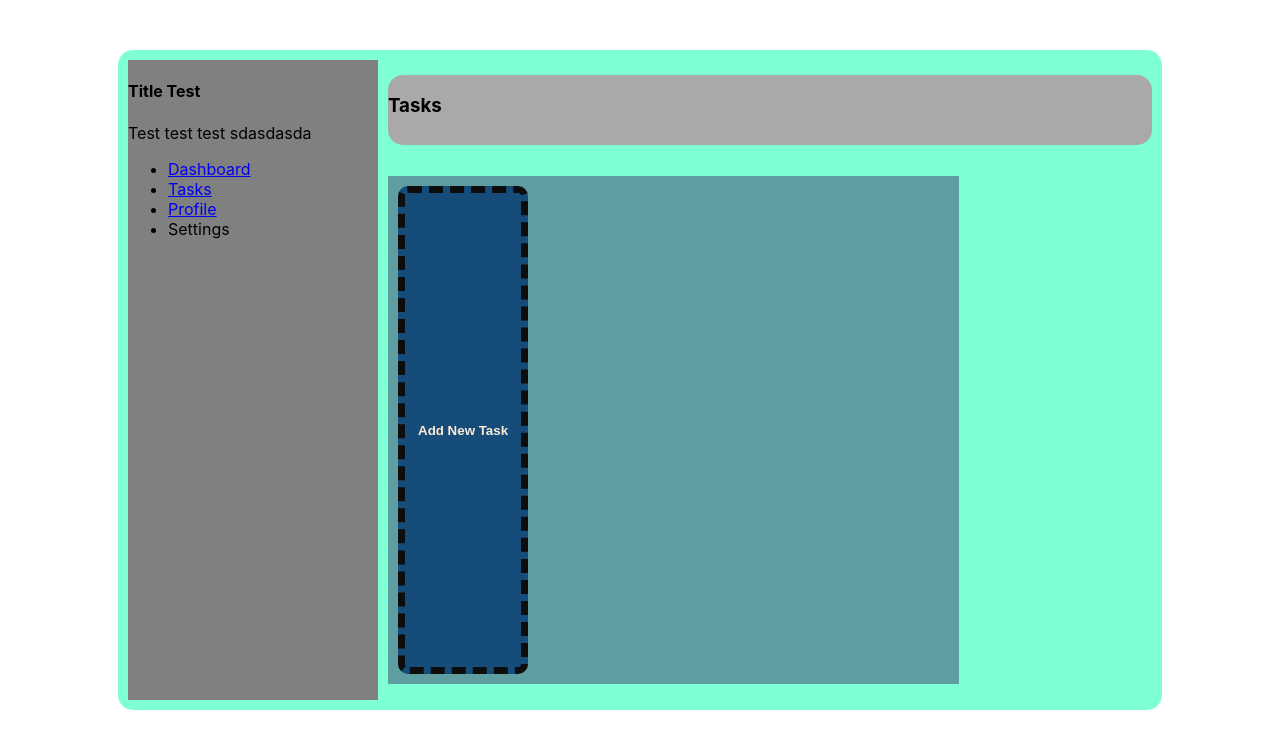
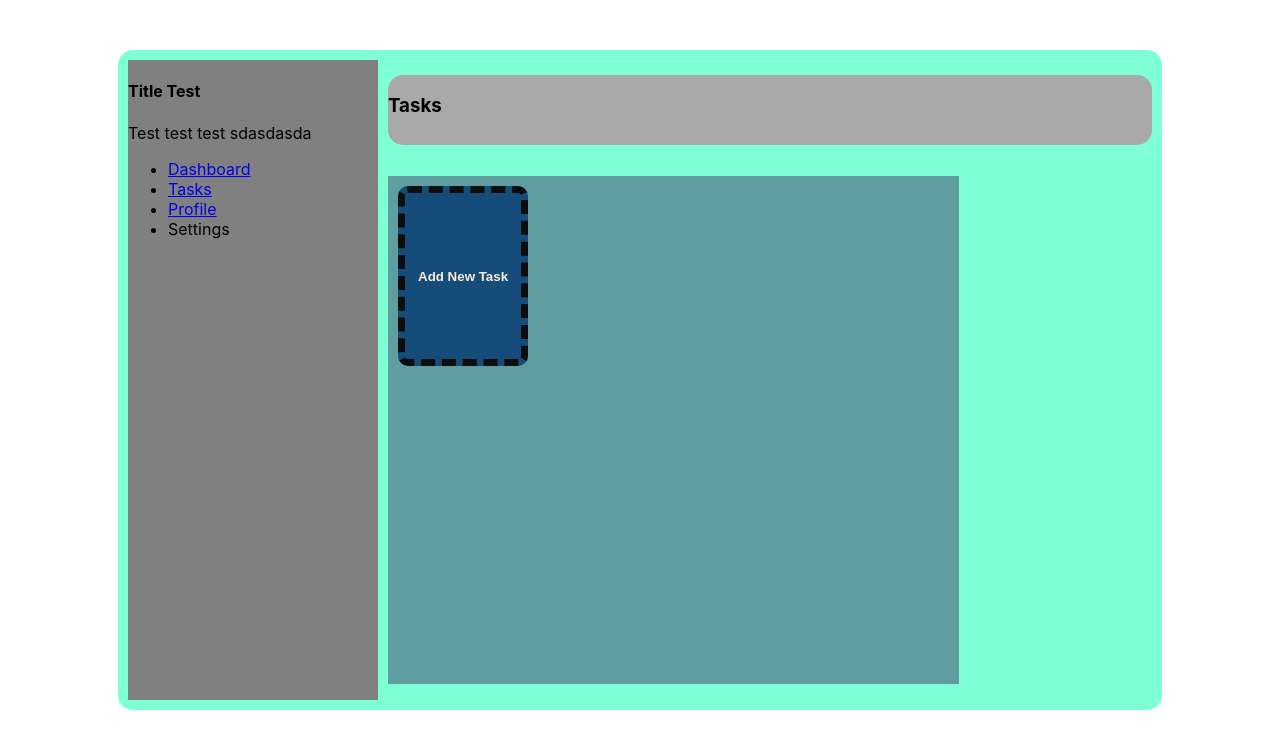
Before and after one commit to alexaizen/typescript-practice, a React (Create React App) app: page /tasks in a window 1280 px wide. Shown: the top 748 px of the page. Built offline with nearby package versions, Linux system fonts and the light colour scheme.

Commit message:
minor update

```diff
--- a/src/Components/NewTask.css
+++ b/src/Components/NewTask.css
@@ -1,5 +1,5 @@
 .new-task {
-  height: 150px;
+  height: 180px;
   background-color: darkslategrey;
   width: 100%;
   grid-column: 1/4;
@@ -9,6 +9,8 @@
 }
 
 .add-task {
+  height: 180px;
+  /* align-self: flex-start; */
   background-color: #154c79;
   border: 7px dashed rgb(14, 13, 13);
   border-radius: 10px;
--- a/src/Components/SingleTaskCard.css
+++ b/src/Components/SingleTaskCard.css
@@ -1,6 +1,7 @@
 .single-task-card {
   padding: 15px;
   background-color: blueviolet;
+  border-radius: 10px;
   color: antiquewhite;
   height: 150px;
 }
```
